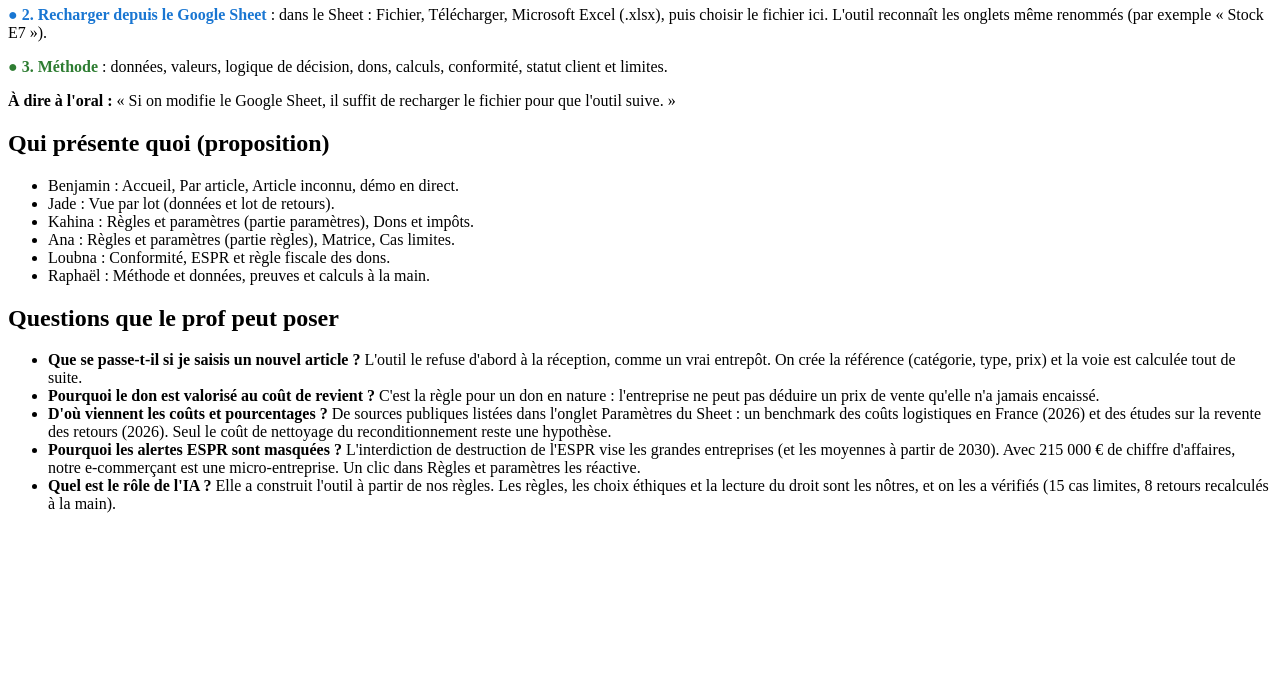
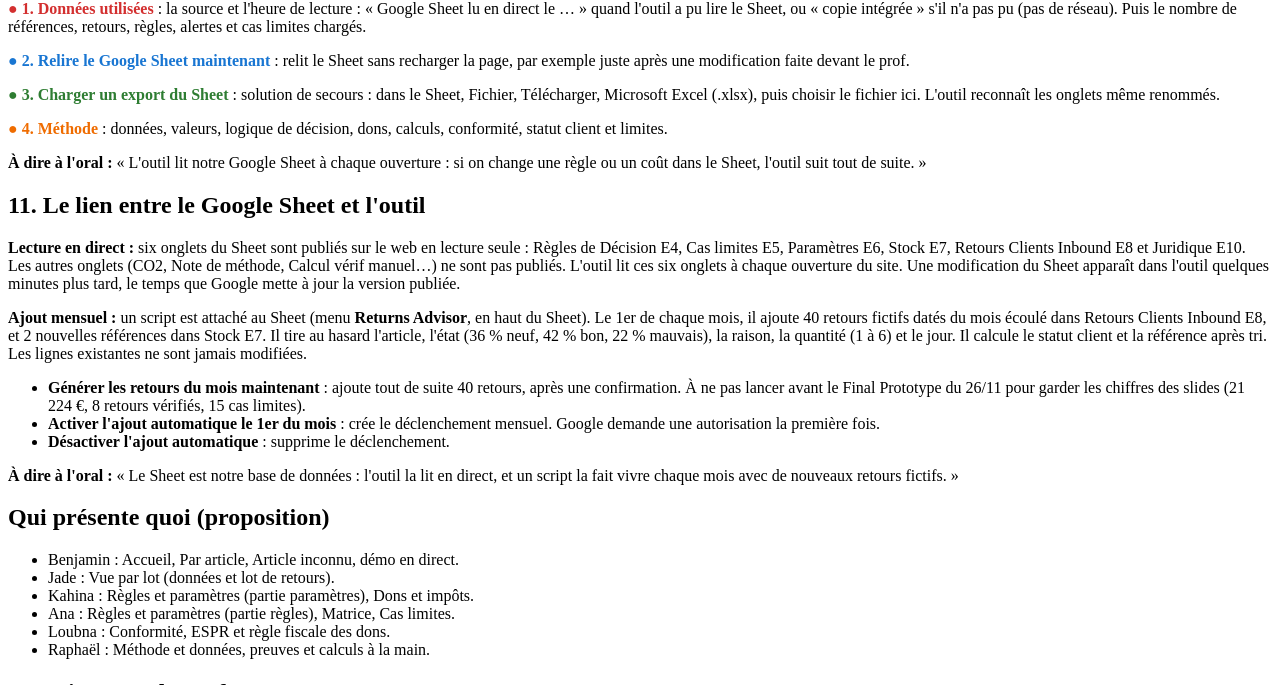
Before and after one commit to BenjaminRossi13/Returns-advisor, a plain HTML site: page guide/guide.html in a window 1280 px wide. Shown: the part 9784-10469 px from the top of the page. Before the commit the page ends 10313 px from the top, so only its background shows below. Drawn offline with Linux system fonts and the light colour scheme.

Commit message:
Guide : fenêtre Méthode et lien avec le Google Sheet
Co-Authored-By: Claude Opus 5.5 <noreply@anthropic.com>
Claude-Session: https://claude.ai/code/session_016zhmvcjhmwkBMkNtosfYAC

```diff
--- a/guide/guide.html
+++ b/guide/guide.html
@@ -115,11 +115,17 @@
 <p><b>À dire à l'oral :</b> « On a écrit ce qu'on attendait avant de construire l'outil. Si quelqu'un change une règle, on voit tout de suite ce qui casse. »</p>
 <h2>10. Méthode et données</h2>
 <p><b>À quoi sert cette fenêtre :</b> dire d'où viennent les données et comment l'outil calcule.</p>
-<p><img src="https://benjaminrossi13.github.io/Returns-advisor/guide/14-methode.png" width="624" alt="14-methode.png"></p>
-<p><span style="color:#D32F2F;font-weight:bold">● 1. Données utilisées</span> : la source (copie du Google Sheet et onglets mis à jour) et le nombre de références, retours, règles, alertes et cas limites chargés.</p>
-<p><span style="color:#1976D2;font-weight:bold">● 2. Recharger depuis le Google Sheet</span> : dans le Sheet : Fichier, Télécharger, Microsoft Excel (.xlsx), puis choisir le fichier ici. L'outil reconnaît les onglets même renommés (par exemple « Stock E7 »).</p>
-<p><span style="color:#2E7D32;font-weight:bold">● 3. Méthode</span> : données, valeurs, logique de décision, dons, calculs, conformité, statut client et limites.</p>
-<p><b>À dire à l'oral :</b> « Si on modifie le Google Sheet, il suffit de recharger le fichier pour que l'outil suive. »</p>
+<p><img src="https://benjaminrossi13.github.io/Returns-advisor/guide/14-methode-v2.png" width="624" alt="14-methode-v2.png"></p>
+<p><span style="color:#D32F2F;font-weight:bold">● 1. Données utilisées</span> : la source et l'heure de lecture : « Google Sheet lu en direct le … » quand l'outil a pu lire le Sheet, ou « copie intégrée » s'il n'a pas pu (pas de réseau). Puis le nombre de références, retours, règles, alertes et cas limites chargés.</p>
+<p><span style="color:#1976D2;font-weight:bold">● 2. Relire le Google Sheet maintenant</span> : relit le Sheet sans recharger la page, par exemple juste après une modification faite devant le prof.</p>
+<p><span style="color:#2E7D32;font-weight:bold">● 3. Charger un export du Sheet</span> : solution de secours : dans le Sheet, Fichier, Télécharger, Microsoft Excel (.xlsx), puis choisir le fichier ici. L'outil reconnaît les onglets même renommés.</p>
+<p><span style="color:#EF6C00;font-weight:bold">● 4. Méthode</span> : données, valeurs, logique de décision, dons, calculs, conformité, statut client et limites.</p>
+<p><b>À dire à l'oral :</b> « L'outil lit notre Google Sheet à chaque ouverture : si on change une règle ou un coût dans le Sheet, l'outil suit tout de suite. »</p>
+<h2>11. Le lien entre le Google Sheet et l'outil</h2>
+<p><b>Lecture en direct :</b> six onglets du Sheet sont publiés sur le web en lecture seule : Règles de Décision E4, Cas limites E5, Paramètres E6, Stock E7, Retours Clients Inbound E8 et Juridique E10. Les autres onglets (CO2, Note de méthode, Calcul vérif manuel…) ne sont pas publiés. L'outil lit ces six onglets à chaque ouverture du site. Une modification du Sheet apparaît dans l'outil quelques minutes plus tard, le temps que Google mette à jour la version publiée.</p>
+<p><b>Ajout mensuel :</b> un script est attaché au Sheet (menu <b>Returns Advisor</b>, en haut du Sheet). Le 1er de chaque mois, il ajoute 40 retours fictifs datés du mois écoulé dans Retours Clients Inbound E8, et 2 nouvelles références dans Stock E7. Il tire au hasard l'article, l'état (36 % neuf, 42 % bon, 22 % mauvais), la raison, la quantité (1 à 6) et le jour. Il calcule le statut client et la référence après tri. Les lignes existantes ne sont jamais modifiées.</p>
+<ul><li><b>Générer les retours du mois maintenant</b> : ajoute tout de suite 40 retours, après une confirmation. À ne pas lancer avant le Final Prototype du 26/11 pour garder les chiffres des slides (21 224 €, 8 retours vérifiés, 15 cas limites).</li><li><b>Activer l'ajout automatique le 1er du mois</b> : crée le déclenchement mensuel. Google demande une autorisation la première fois.</li><li><b>Désactiver l'ajout automatique</b> : supprime le déclenchement.</li></ul>
+<p><b>À dire à l'oral :</b> « Le Sheet est notre base de données : l'outil la lit en direct, et un script la fait vivre chaque mois avec de nouveaux retours fictifs. »</p>
 <h2>Qui présente quoi (proposition)</h2>
 <ul><li>Benjamin : Accueil, Par article, Article inconnu, démo en direct.</li><li>Jade : Vue par lot (données et lot de retours).</li><li>Kahina : Règles et paramètres (partie paramètres), Dons et impôts.</li><li>Ana : Règles et paramètres (partie règles), Matrice, Cas limites.</li><li>Loubna : Conformité, ESPR et règle fiscale des dons.</li><li>Raphaël : Méthode et données, preuves et calculs à la main.</li></ul>
 <h2>Questions que le prof peut poser</h2>
```
Also changed, not shown: guide/14-methode-v2.png (added).
